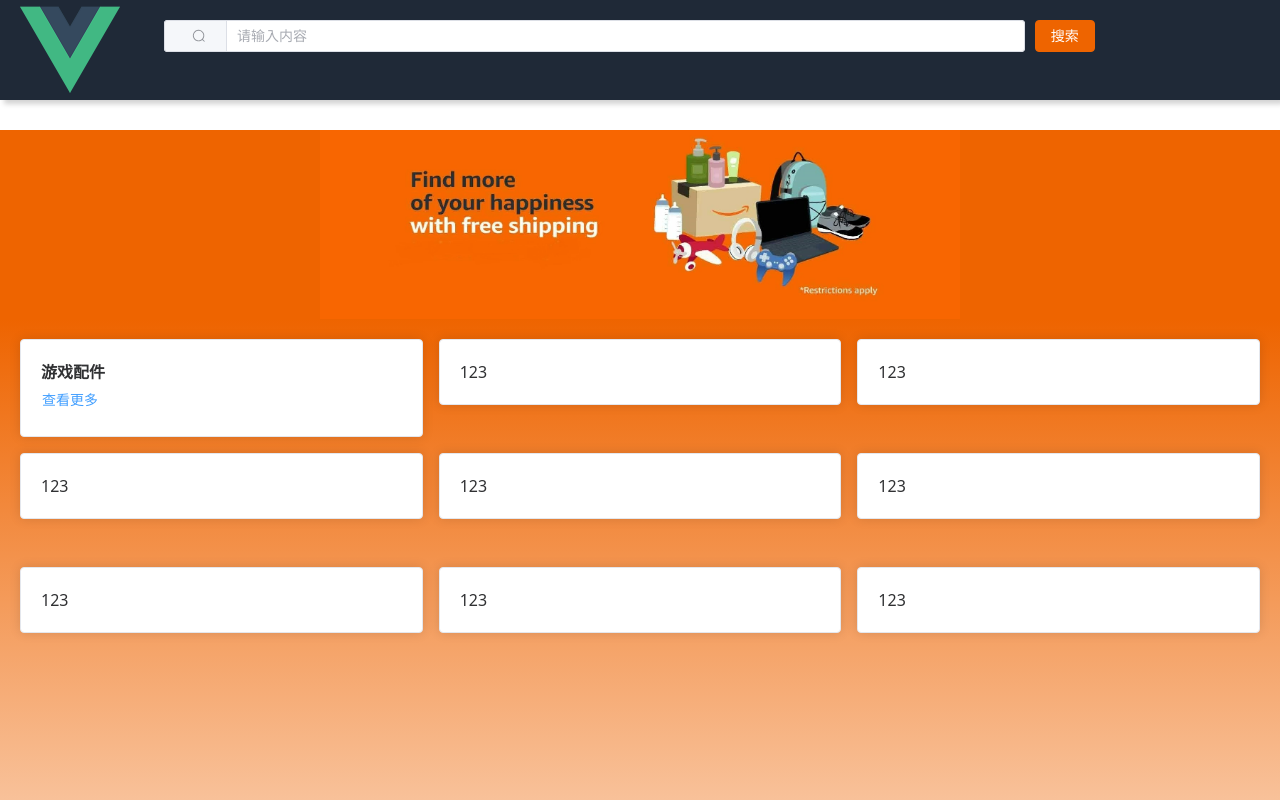
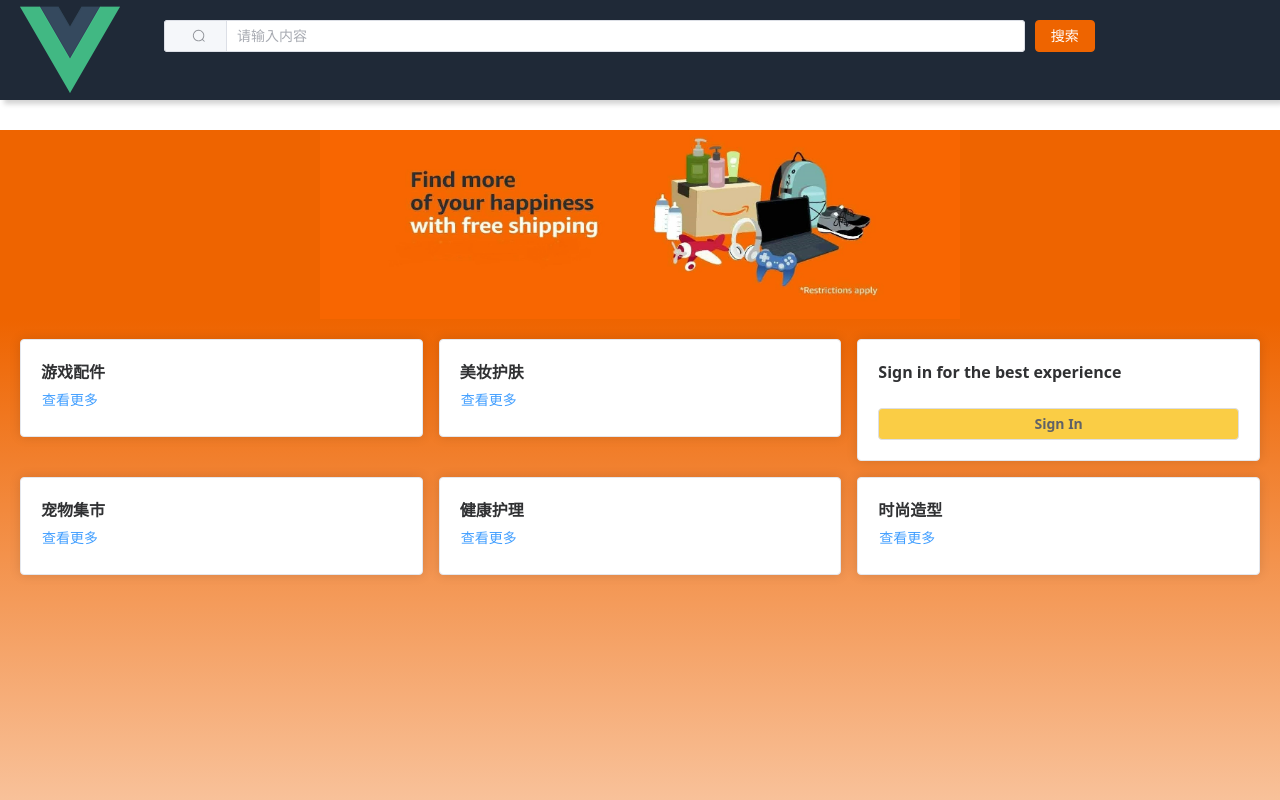
Before and after one commit to CCatherineeee/NetFrameworkProgramming-Frontend, a Vue app: page /phone-login in a window 1280 px wide. Shown: the top 800 px of the page. Built offline with nearby package versions, Linux system fonts and the light colour scheme.

Commit message:
解决父子组件问题

```diff
--- a/src/components/Home/HomeCard.vue
+++ b/src/components/Home/HomeCard.vue
@@ -1,7 +1,7 @@
 <template>
   <el-container class="main-back h-screen">
     <el-main>
-      <div class="grid grid-flow-col grid-cols-3 grid-rows-3 gap-4" >
+      <div class="grid grid-flow-col grid-cols-3 grid-rows-2 gap-4" >
         <div>
           <el-card>
             <h2><b>游戏配件</b></h2>
@@ -9,29 +9,37 @@
           </el-card>
         </div>
         <div>
-          <el-card> 123</el-card>
+          <el-card>
+            <h2><b>宠物集市</b></h2>
+            <el-button type="text">查看更多</el-button>
+          </el-card>
         </div>
         <div>
-          <el-card> 123</el-card>
+          <el-card>
+            <h2><b>美妆护肤</b></h2>
+            <el-button type="text">查看更多</el-button>
+          </el-card>
         </div>
         <div>
-          <el-card> 123</el-card>
+          <el-card>
+            <h2><b>健康护理</b></h2>
+            <el-button type="text">查看更多</el-button>
+          </el-card>
         </div>
         <div>
-          <el-card> 123</el-card>
+          <el-card>
+            <h2><b>Sign in for the best experience</b></h2>
+            <br />
+            <el-button style="background-color: #facd45;width:100%"><b>Sign In</b></el-button>
+          </el-card>
         </div>
         <div>
-          <el-card> 123</el-card>
+          <el-card>
+            <h2><b>时尚造型</b></h2>
+            <el-button type="text">查看更多</el-button>
+          </el-card>
         </div>
-        <div>
-          <el-card> 123</el-card>
-        </div>
-        <div>
-          <el-card> 123</el-card>
-        </div>
-        <div>
-          <el-card> 123</el-card>
-        </div>
+
       </div>
     </el-main>
   </el-container>
--- a/src/components/Register/FillUserInformation.vue
+++ b/src/components/Register/FillUserInformation.vue
@@ -6,15 +6,15 @@
         :model="informationForm"
         :rules="rules"
     >
-      <el-form-item label="用户名" prop="fakeName">
-        <el-input v-model="informationForm.fakeName" size="large" clearable>
+      <el-form-item label="用户名" prop="FakeName">
+        <el-input v-model="informationForm.FakeName" size="large" clearable>
         </el-input>
       </el-form-item>
-      <el-form-item label="密码" prop="password">
-        <el-input type="password" v-model="informationForm.password" size="large"></el-input>
+      <el-form-item label="密码" prop="UserPwd">
+        <el-input type="password" v-model="informationForm.UserPwd" size="large"></el-input>
       </el-form-item>
-      <el-form-item label="确认密码" prop="verifyPassword">
-        <el-input type="password" v-model="informationForm.verifyPassword" size="large"></el-input>
+      <el-form-item label="确认密码" prop="verifyUserPwd">
+        <el-input type="password" v-model="informationForm.verifyUserPwd" size="large"></el-input>
       </el-form-item>
       <el-form-item>
         <el-button type="primary" class="button-style" @click="toNextStep">提交</el-button>
@@ -28,7 +28,7 @@
 export default {
   name: "fillUserInformation",
   data(){
-    let checkPwd2 = ((rule,value,callback)=>{
+    let checkPwd = ((rule,value,callback)=>{
       if(value.trim().length===0){
         callback(new Error("请确认密码不能为空"));
       }else if(value !== this.informationForm.password){
@@ -39,28 +39,28 @@
     })
     return{
       informationForm:{
-        fakeName:"",
-        password:"",
-        verifyPassword:""
-
+        FakeName:"",
+        UserPwd:"",
+        verifyUserPwd:""
       },
       rules:{
-        fakeName:[
+        FakeName:[
           { required: true, message: "请输入用户名", trigger: "blur" },
         ],
-        password:[
+        UserPwd:[
           { required: true, message: "请输入密码", trigger: "blur" },
         ],
-        verifyPassword:[
+        verifyUserPwd:[
           { required: true, message: "请确认密码", trigger: "blur" },
-          { validator:checkPwd2,trigger:"blur"}
+          { validator:checkPwd,trigger:"blur"}
         ],
       },
     }
   },
   methods:{
     toNextStep:function (){
-      this.$emit("toNextStep",3)
+      console.log(this.informationForm)
+      this.$emit("toNextStep",3,this.informationForm)
     },
   }
 }
--- a/src/components/Register/PhoneVerification.vue
+++ b/src/components/Register/PhoneVerification.vue
@@ -6,9 +6,8 @@
         :model="loginForm"
         :rules="rules"
     >
-      <el-form-item label="电话号码" prop="phoneNumber">
-        <el-input v-model="loginForm.phoneNumber" size="large" clearable>
-          <template #prepend>+86</template>
+      <el-form-item label="邮箱" prop="Email">
+        <el-input v-model="loginForm.Email" size="large" clearable>
         </el-input>
       </el-form-item>
       <transition name="el-zoom-in-center">
@@ -16,7 +15,7 @@
           <el-button type="primary" class="button-style" @click="getVerification">获取验证码</el-button>
         </el-form-item>
       </transition>
-      <el-form-item label="验证码" v-show="sendVerification === true">
+      <el-form-item label="验证码" prop="verification" v-show="sendVerification === true">
         <el-input v-model="loginForm.verification" size="large"></el-input>
       </el-form-item>
       <el-form-item>
@@ -33,15 +32,27 @@
   data(){
     return{
       loginForm:{
-        phoneNumber: "",
+        Email: "",
         verification:"",
       },
       rules:{
-        phoneNumber:[
-          { required: true, message: "请输入正确的电话号码", trigger: "blur" },
-          { min: 11, max: 11, message: "请输入正确的电话号码", trigger: "blur" },
-          {pattern: /^(13[0-9]|14[579]|15[0-3,5-9]|16[6]|17[0135678]|18[0-9]|19[89])\d{8}$/,message: "请输入正确的电话号码",}
+        Email: [
+          { required: true, message: '请填写邮箱', trigger: 'blur' },
+          { type: 'string',
+            message: '邮箱格式不正确',
+            trigger: 'blur',
+            transform (value) {
+              if (!/^\w+((-\w+)|(\.\w+))*@[A-Za-z0-9]+((\.|-)[A-Za-z0-9]+)*\.[A-Za-z0-9]+$/.test(value)) {
+                return true
+              }else{
+              }
+            }
+          },
+          { type: 'string', message: '长度不能超过30位', trigger: 'blur', max: 30 }
         ],
+        verification:[
+          {required: true, message: '请填写验证码', trigger: 'blur'}
+        ]
       },
       sendVerification:false,
     }
@@ -51,7 +62,13 @@
       this.sendVerification = true;
     },
     toNextStep:function (){
-      this.$emit("toNextStep",2)
+      if(this.loginForm.Email === "" || this.loginForm.verification === "")
+        return;
+      if (!/^\w+((-\w+)|(\.\w+))*@[A-Za-z0-9]+((\.|-)[A-Za-z0-9]+)*\.[A-Za-z0-9]+$/.test(this.loginForm.Email)) {
+        return;
+      }
+
+      this.$emit("toNextStep",2,this.loginForm)
     }
   },
 }
--- a/src/components/RegisterComponet.vue
+++ b/src/components/RegisterComponet.vue
@@ -5,8 +5,8 @@
       <el-step title="填写账号信息"></el-step>
       <el-step title="注册成功"></el-step>
     </el-steps>
-    <phoneVerification v-if="activeStep === 1" v-on:toNextStep="next($event)"></phoneVerification>
-    <fillUserInformation v-if="activeStep === 2" v-on:toNextStep="next($event)"></fillUserInformation>
+    <phoneVerification v-if="activeStep === 1" @toNextStep="next"></phoneVerification>
+    <fillUserInformation v-if="activeStep === 2" @toNextStep="next"></fillUserInformation>
     <success-register v-if="activeStep === 3"></success-register>
   </div>
 </template>
@@ -26,11 +26,29 @@
   data(){
     return{
       activeStep:1,
+      registerForm:{
+        Email:"",
+        FakeName:"",
+        UserPwd:"",
+      }
     }
   },
   methods:{
-    next(msg){
-      this.activeStep = msg;
+    next(param1,param2){
+      console.log(param1,param2)
+      this.activeStep = param1;
+      if(param1 === 2){
+        this.registerForm.Email=param2.Email;
+        console.log(this.registerForm);
+      }
+      else if(param1 === 3){
+        this.registerForm.FakeName = param2.FakeName;
+        this.registerForm.UserPwd = param2.UserPwd;
+        console.log(this.registerForm);
+      }
+      else{
+        console.log(this.registerForm);
+      }
     }
   }
 }
--- a/src/views/Home.vue
+++ b/src/views/Home.vue
@@ -11,10 +11,10 @@
       <el-divider></el-divider>
       <div class="mx-auto">
         <p class="italic">See personalized recommendations</p>
-        <div>
-          <el-button style="background-color: #facd45;text-align: center;width: 40%"><b>Sign In</b></el-button>
-        </div>
+          <el-button style="background-color: #facd45;text-align: center;width: 100%"><b>Sign In</b></el-button>
+        <br />
       </div>
+      <el-divider></el-divider>
     </el-container>
   </div>
 </template>
```
